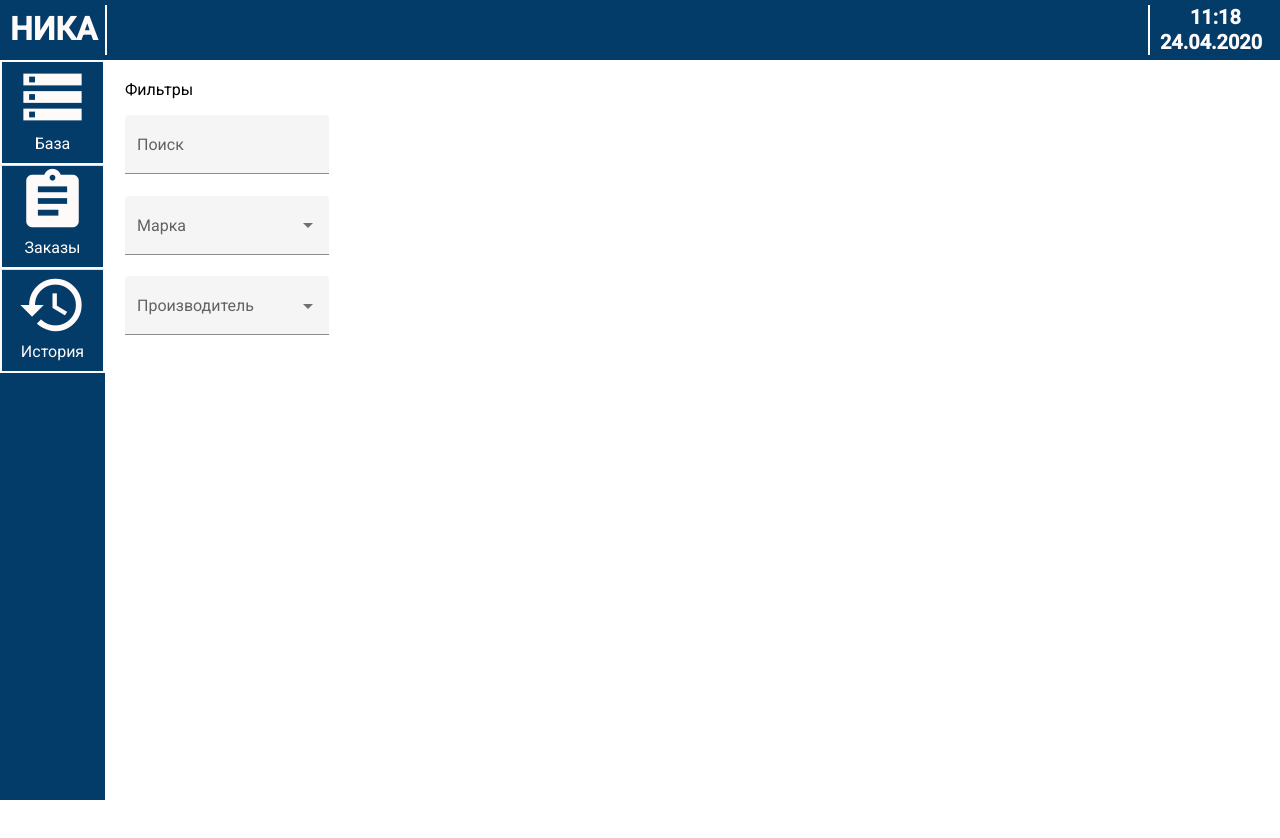
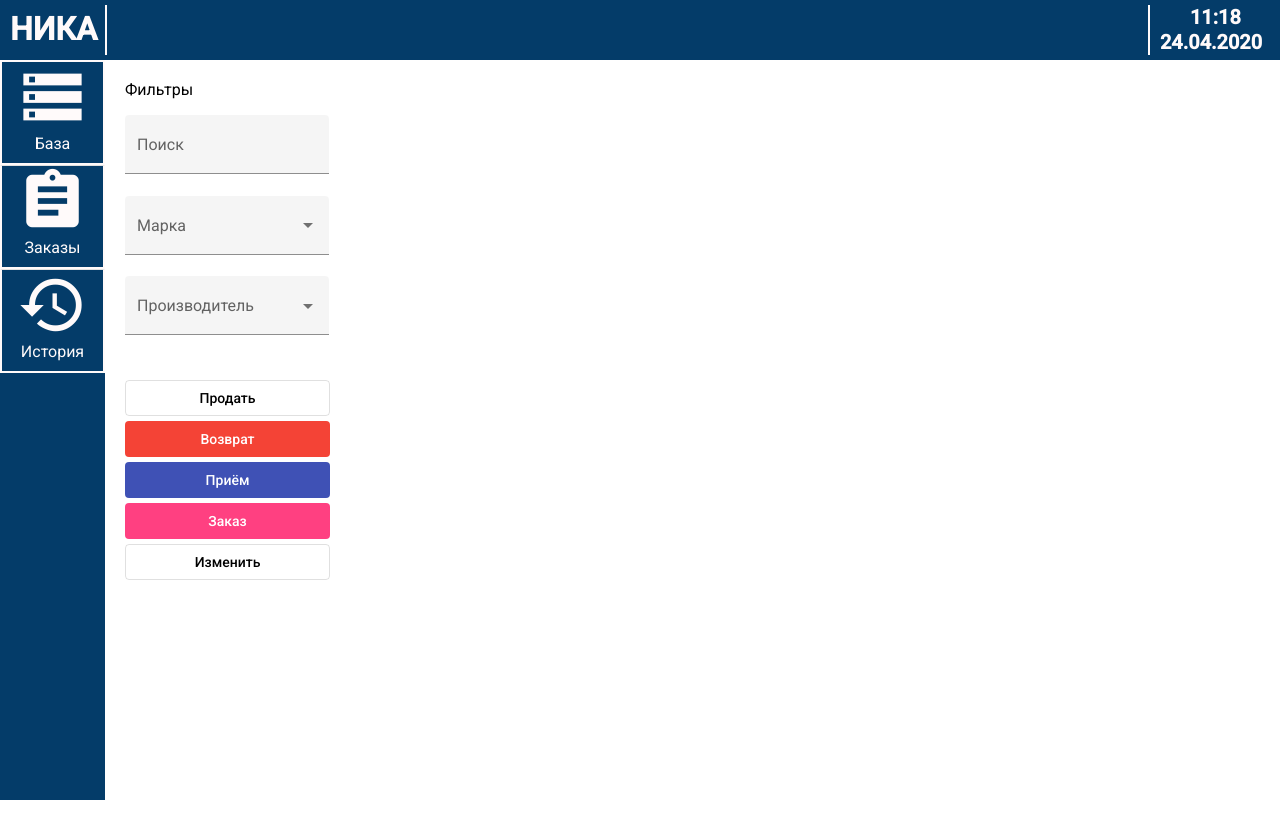
Before and after one commit to dementedmax/Nika, an Angular app in the folder nika-front/: page / in a window 1280 px wide. Shown: the top 838 px of the page. Built offline with nearby package versions, Linux system fonts and the light colour scheme.

Commit message:
Вёрстка кнопок управления
Свёрстал кнопки управления. Без функционала.

```diff
--- a/nika-front/src/app/app.module.ts
+++ b/nika-front/src/app/app.module.ts
@@ -10,6 +10,7 @@ import { MatButtonToggleModule } from '@angular/material/button-toggle';
 import { MatFormFieldModule } from '@angular/material/form-field';
 import { MatInputModule } from '@angular/material/input';
 import { MatSelectModule } from '@angular/material/select';
+import { MatButtonModule } from '@angular/material/button';
 
 import { TopbarComponent } from './components/topbar/topbar.component';
 import { NavbarComponent } from './components/navbar/navbar.component';
@@ -31,7 +32,8 @@ import { DbPageComponent } from './components/db-page/db-page.component';
     ReactiveFormsModule,
     MatFormFieldModule,
     MatInputModule,
-    MatSelectModule
+    MatSelectModule,
+    MatButtonModule
   ],
   providers: [],
   bootstrap: [AppComponent]
--- a/nika-front/src/app/components/db-page/db-page.component.css
+++ b/nika-front/src/app/components/db-page/db-page.component.css
@@ -4,3 +4,13 @@
     margin-top: 80px;
     margin-left: 125px;
 }
+
+.db-control-buttons{
+    width: 205px;
+    margin-left: 125px;
+}
+
+.db-control-buttons button{
+    width: 100%;
+    margin-bottom: 5px;
+}
--- a/nika-front/src/app/components/db-page/db-page.component.html
+++ b/nika-front/src/app/components/db-page/db-page.component.html
@@ -23,3 +23,10 @@
         </mat-select>
     </mat-form-field>
 </div>
+<div class="db-control-buttons">
+    <button mat-stroked-button>Продать</button>
+    <button mat-flat-button color="warn">Возврат</button>
+    <button mat-flat-button color="primary">Приём</button>
+    <button mat-flat-button color="accent">Заказ</button>
+    <button mat-stroked-button>Изменить</button>
+</div>
```
Lines whose indentation alone changed are shown as unchanged.
